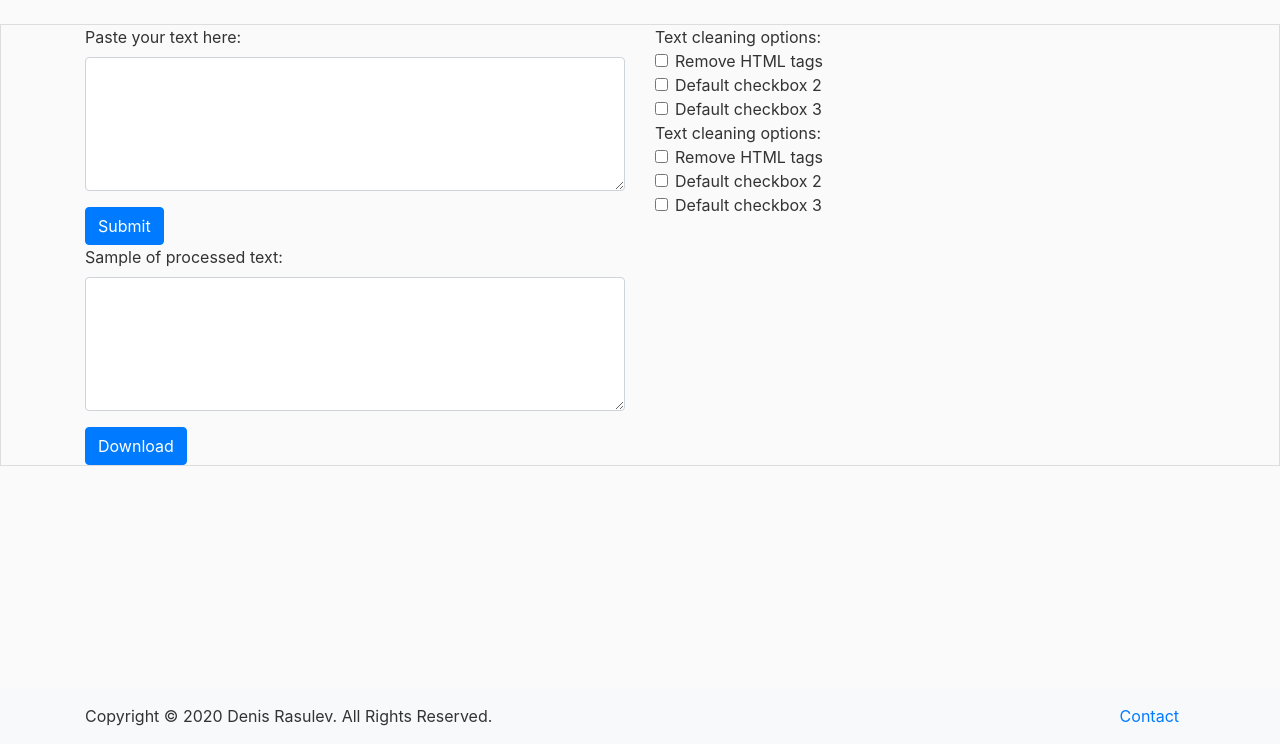
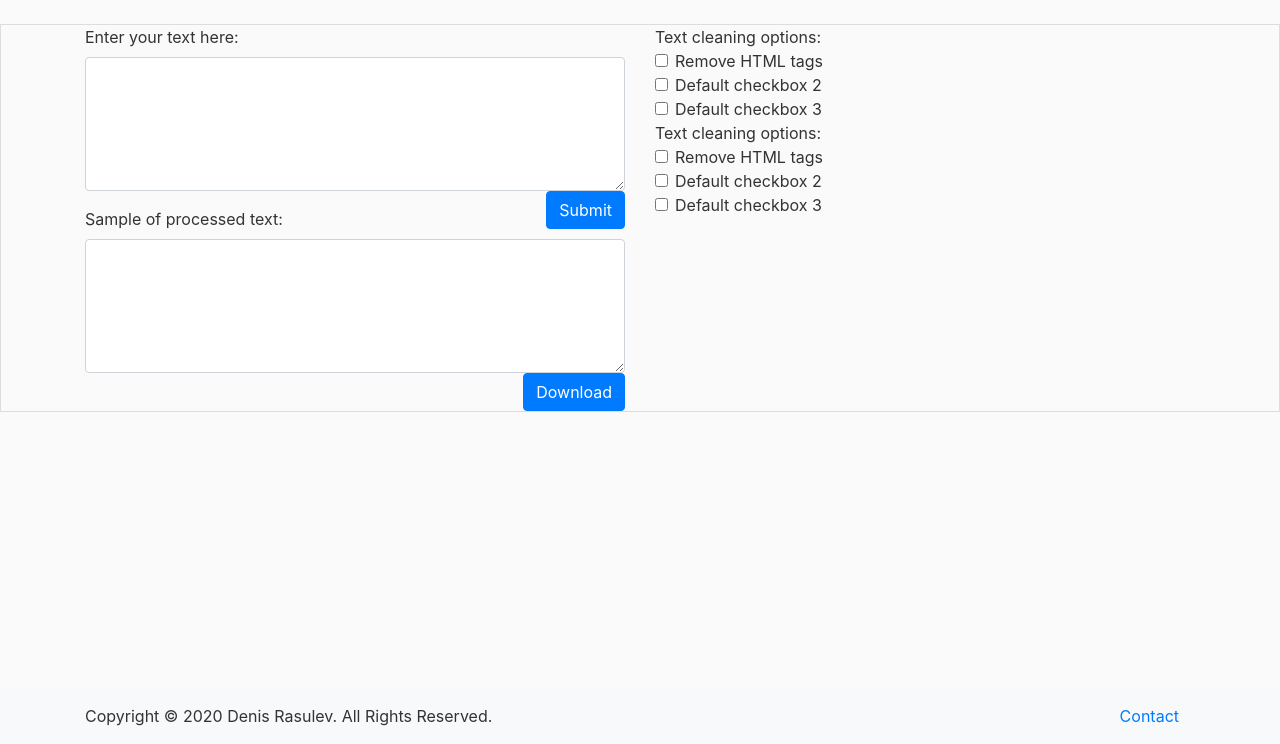
Before and after one commit to denisrasulev/text-processor, a Flask app: page / in a window 1280 px wide. Shown: the part 56-800 px from the top of the page. Run offline with Flask 2, Linux system fonts and the light colour scheme; some libraries are stand-ins or nearby versions.

Commit message:
Works and processes text with basic forms.

```diff
--- a/app.py
+++ b/app.py
@@ -20,8 +20,12 @@ def allowed_file(filename):
 @app.route('/',     methods=['GET', 'POST'])
 @app.route('/home', methods=['GET', 'POST'])
 def index():
-    text = TextForm()
-    return render_template('bodyleft.html', form=text)
+    source = ""
+    result = ""
+    if request.method == "POST":
+        source = request.form['text']
+        result = source.upper()
+    return render_template('bodyleft.html', source=source, result=result)
 
 
 @app.route('/about')
@@ -44,6 +48,11 @@ def login():
     return render_template('login.html', title='Sign In', form=form)
 
 
+@app.route('/register')
+def register():
+    return render_template('about.html', title='Register')
+
+
 if __name__ == "__main__":
     app.debug = True
     app.run()
--- a/forms.py
+++ b/forms.py
@@ -1,5 +1,5 @@
 from flask_wtf import FlaskForm
-from wtforms import Form, StringField, PasswordField, BooleanField, SubmitField, TextAreaField
+from wtforms import StringField, PasswordField, BooleanField, SubmitField, TextAreaField
 from wtforms.validators import DataRequired
 
 
--- a/templates/base.html
+++ b/templates/base.html
@@ -1,6 +1,7 @@
 <!DOCTYPE html>
 <html lang="en">
 
+<!-- Head section for every page -->
 <head>
   <!-- Required meta tags -->
   <meta charset="utf-8">
@@ -16,7 +17,7 @@
   <link rel="stylesheet" type="text/css" href="{{ url_for('static', filename='custom.css') }}">
   <link rel="icon" type="image/ico" href="{{ url_for('static', filename='favicon.ico') }}">
 
-  <!-- Title -->
+  <!-- Title for tab in browser -->
   {% if title %}
     <title>TP - {{ title }} </title>
   {% else %}
@@ -24,9 +25,15 @@
   {% endif %}
 </head>
 
+<!-- Body section for every page -->
 <body>
+
+<!-- Top bar on every page -->
 {% include 'navbartop.html' %}
+
 <div class="container">
+
+{#  <!-- Header section above main content -->#}
 {#  <div class="row row-lg-4">#}
 {#    <div class="col">#}
 {#      {% block head %}#}
@@ -34,7 +41,10 @@
 {#      {% endblock %}#}
 {#    </div>#}
 {#  </div>#}
+
+  <!-- Pop-up messages above main content -->
   {% include 'messages.html' %}
+
   <!-- Main Content -->
   {% block body %}
     <div class="row">
@@ -50,9 +60,11 @@
     </div>
   {% endblock %}
 </div>
+
+<!-- Bottom bar on every page -->
 {% include 'navbarbtm.html' %}
 
-<!-- jQuery, Popper.js, Bootstrap JS -->
+<!-- jQuery, Popper.js, Bootstrap JS includes -->
 <script src="https://code.jquery.com/jquery-3.4.1.slim.min.js"
         integrity="sha384-J6qa4849blE2+poT4WnyKhv5vZF5SrPo0iEjwBvKU7imGFAV0wwj1yYfoRSJoZ+n"
         crossorigin="anonymous"></script>
--- a/templates/bodyleft.html
+++ b/templates/bodyleft.html
@@ -4,21 +4,26 @@
 {% block bodyleft %}
 
   <!-- Text input field -->
-  <form action="" method="POST">
+  <form action="/" method="POST">
     <div class="form-group">
-      <label for="FormControlTextareaInput">Paste your text here:</label>
-      <textarea class="form-control" id="FormControlTextareaInput" rows="5"></textarea>
+      <label for="SourceTextArea">Enter your text here:</label>
+      <textarea class="form-control" id="SourceTextArea" name="text" rows="5"
+                placeholder="Paste your text here..." >
+        {{ source }}
+      </textarea>
+      <button type="submit" class="btn btn-primary float-right">Submit</button>
     </div>
-    <button type="submit" class="btn btn-primary">Submit</button>
   </form>
 
   <!-- Sample of processed text -->
-  <form action="" method="GET">
+  <form action="/" method="GET">
     <div class="form-group">
-      <label for="FormControlTextareaInput">Sample of processed text:</label>
-      <textarea class="form-control" id="FormControlTextareaInput" rows="5"></textarea>
+      <label for="ResultTextArea">Sample of processed text:</label>
+      <textarea class="form-control" id="ResultTextArea" rows="5">
+        {{ result }}
+      </textarea>
+      <button type="submit" class="btn btn-primary float-right" >Download</button>
     </div>
-    <button type="submit" class="btn btn-primary">Download</button>
   </form>
 
 {% endblock %}
--- a/templates/navbartop.html
+++ b/templates/navbartop.html
@@ -10,13 +10,13 @@
     <div class="collapse navbar-collapse" id="navbarToggle">
       <div class="navbar-nav mr-auto">
         <a class="nav-item nav-link" href="/">Main</a>
-        <a class="nav-item nav-link" href="/about">About</a>
-        <a class="nav-item nav-link" href="/price">Price</a>
+        <a class="nav-item nav-link" href="{{ url_for('about') }}">About</a>
+        <a class="nav-item nav-link" href="{{ url_for('price') }}">Price</a>
       </div>
       <!-- Navbar Right Side -->
       <div class="navbar-nav">
-        <a class="nav-item nav-link" href="/login">Login</a>
-        <a class="nav-item nav-link" href="/register">Register</a>
+        <a class="nav-item nav-link" href="{{ url_for('login') }}">Login</a>
+        <a class="nav-item nav-link" href="{{ url_for('register') }}">Register</a>
       </div>
     </div>
   </div>
--- a/tp.py
+++ b/tp.py
@@ -1,15 +1,17 @@
 # Import required modules
+import argparse
 import os
 import sys
+
 import requests
-import argparse
+
 import additions as addons
 import processors as procs
 
 # Create message colors instance
 color = addons.Color()
 
-version = "Text Processor. Ver 0.1 (c) 2017-2020 Denis Rasulev. All Rights " \
+version = "Text Processor. Ver 0.2 (c) 2017-2020 Denis Rasulev. All Rights " \
           "Reserved."
 
 # Description of what the tool does
```
